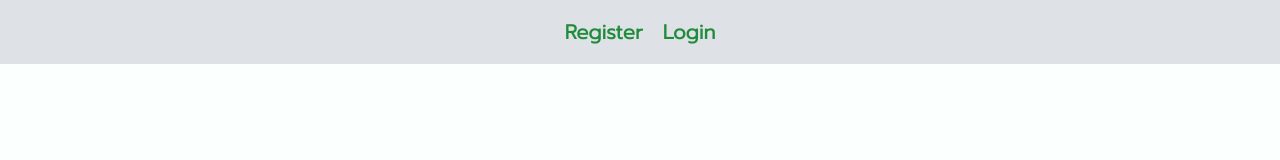
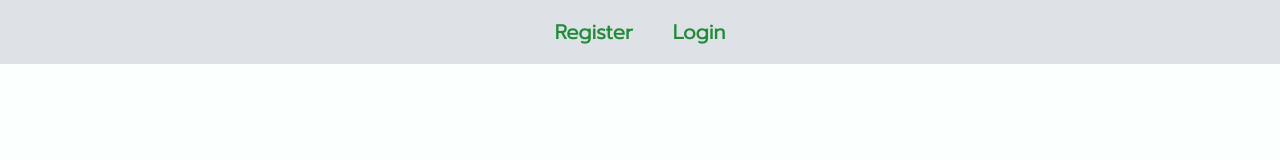
Before and after one commit to noureddinalsabbagh/Multi_Translator, a React (Create React App) app in the folder client/: page /login in a window 1280 px wide. Shown: the top 160 px of the page. Built offline with nearby package versions, Linux system fonts and the light colour scheme.

Commit message:
nav and quiz animation

```diff
--- a/client/src/animation/formAnimations.js
+++ b/client/src/animation/animationVarients.js
@@ -36,7 +36,7 @@ export const inputRightVariants = {
   },
 };
 
-export const buttonVariants = {
+export const slideUpVariants = {
   hidden: {
     y: '50vh',
   },
@@ -54,3 +54,16 @@ export const scaleFrames = {
     scale: [1, 1.5, 1, 1.5, 1, 1.5, 1],
   },
 };
+
+export const slidDown = {
+  hidden: {
+    y: '-50vh',
+  },
+  visible: {
+    y: 0,
+    transition: {
+      type: 'spring',
+      stiffness: 30,
+    },
+  },
+};
--- a/client/src/components/AccountSettings.jsx
+++ b/client/src/components/AccountSettings.jsx
@@ -16,9 +16,9 @@ import {
   fadeInVariants,
   inputLeftVariants,
   inputRightVariants,
-  buttonVariants,
+  slideUpVariants,
   scaleFrames,
-} from '../animation/formAnimations';
+} from '../animation/animationVarients';
 
 const AccountSettings = () => {
   const dispatch = useDispatch();
@@ -251,7 +251,7 @@ const AccountSettings = () => {
           type="submit"
           value="Save"
           className="settingsForm__button settingsForm__button--save"
-          variants={buttonVariants}
+          variants={slideUpVariants}
           initial="hidden"
           animate="visible"
         />
--- a/client/src/components/Login.jsx
+++ b/client/src/components/Login.jsx
@@ -5,11 +5,11 @@ import { sendLoginForm } from '../redux/actions/userActions';
 import SVG from '../images/login.svg';
 import { motion } from 'framer-motion';
 import {
-  buttonVariants,
+  slideUpVariants,
   fadeInVariants,
   inputLeftVariants,
   inputRightVariants,
-} from '../animation/formAnimations';
+} from '../animation/animationVarients';
 
 const Login = () => {
   const navigate = useNavigate();
@@ -87,7 +87,7 @@ const Login = () => {
           <motion.button
             className="loginForm__submit"
             type="submit"
-            variants={buttonVariants}
+            variants={slideUpVariants}
             initial="hidden"
             animate="visible"
           >
--- a/client/src/components/NavBar.jsx
+++ b/client/src/components/NavBar.jsx
@@ -1,8 +1,9 @@
-import React, { useEffect, useState } from 'react';
 import { useSelector } from 'react-redux';
 import { Link } from 'react-router-dom';
 import { useDispatch } from 'react-redux';
 import { logout } from '../redux/actions/userActions';
+import { motion } from 'framer-motion';
+import { slidDown } from '../animation/animationVarients';
 
 const NavBar = () => {
   const state = useSelector((state) => state.userReducer);
@@ -14,7 +15,12 @@ const NavBar = () => {
 
   return (
     <>
-      <ul className="navList">
+      <motion.ul
+        variants={slidDown}
+        initial="hidden"
+        animate="visible"
+        className="navList"
+      >
         {!state.isLoggedIn && (
           <div className="navList__loggedOut">
             <li>
@@ -60,7 +66,7 @@ const NavBar = () => {
             </li>
           </div>
         )}
-      </ul>
+      </motion.ul>
     </>
   );
 };
--- a/client/src/components/Quiz.jsx
+++ b/client/src/components/Quiz.jsx
@@ -4,6 +4,11 @@ import { languageConvert } from '../helpers/quizHelpers';
 import { getQuizData } from '../redux/actions/quizActions';
 import OptionCard from './OptionCard';
 import { Link } from 'react-router-dom';
+import { motion } from 'framer-motion';
+import {
+  fadeInVariants,
+  slideUpVariants,
+} from '../animation/animationVarients';
 
 const Quiz = () => {
   const state = useSelector((state) => state.quizReducer);
@@ -29,19 +34,36 @@ const Quiz = () => {
         </>
       ) : (
         <div className="quizContainer__quiz">
-          <h1 className="quizContainer__header">Test your skills</h1>
-          <p className="quizContainer__text">
+          <motion.h1
+            variants={fadeInVariants}
+            animate="visible"
+            initial="hidden"
+            className="quizContainer__header"
+          >
+            Test your skills
+          </motion.h1>
+          <motion.p
+            variants={fadeInVariants}
+            animate="visible"
+            initial="hidden"
+            className="quizContainer__text"
+          >
             Question: find the right translation for the following word:{' '}
             <strong>{quizData[questionIndex].text}</strong>
-          </p>
+          </motion.p>
 
-          <div className="quizContainer__answers">
+          <motion.div
+            className="quizContainer__answers"
+            variants={slideUpVariants}
+            animate="visible"
+            initial="hidden"
+          >
             {quizData[questionIndex].answers.map((item, ind) => {
               return <OptionCard item={item} key={ind} />;
             })}
             <h3 className="quizContainer__score">Your score:</h3>
             <h3> {score}</h3>
-          </div>
+          </motion.div>
 
           {showCorrect && (
             <p className="quizContainer__text">
--- a/client/src/components/Register.jsx
+++ b/client/src/components/Register.jsx
@@ -10,8 +10,8 @@ import {
   fadeInVariants,
   inputLeftVariants,
   inputRightVariants,
-  buttonVariants,
-} from '../animation/formAnimations';
+  slideUpVariants,
+} from '../animation/animationVarients';
 
 const Register = () => {
   const dispatch = useDispatch();
@@ -161,7 +161,7 @@ const Register = () => {
           className="registerForm__submit"
           type="submit"
           value="Register"
-          variants={buttonVariants}
+          variants={slideUpVariants}
           initial="hidden"
           animate="visible"
         />
--- a/client/src/components/Welcome.jsx
+++ b/client/src/components/Welcome.jsx
@@ -6,7 +6,7 @@ import SVG from '../images/undraw_completing_re_i7ap_verified.svg';
 
 // animation imports
 import { motion } from 'framer-motion';
-import { fadeInVariants } from '../animation/formAnimations';
+import { fadeInVariants } from '../animation/animationVarients';
 
 const Welcome = () => {
   const { code } = useParams();
--- a/client/src/scss/accountSettings.scss
+++ b/client/src/scss/accountSettings.scss
@@ -53,7 +53,6 @@
 
   &__langsDiv {
     max-width: 200px;
-    letter-spacing: vars.$letterSpacing;
     @include mix.flexBox(row, flex-start, center);
     text-align: center;
     flex-wrap: wrap;
@@ -61,7 +60,7 @@
   &__span {
     width: 40px;
     margin: 5px 10px;
-    padding: 0 2px;
+    padding: 0 1px;
     color: vars.$mainColor;
     cursor: pointer;
     border: 1px solid rgba(0, 0, 0, 0.493);
--- a/client/src/scss/navBar.scss
+++ b/client/src/scss/navBar.scss
@@ -19,14 +19,21 @@
   &__item {
     margin: 0 10px;
     color: vars.$mainColor;
+    padding: 10px;
+    border-radius: vars.$borderRadius;
+    transition: 0.5s;
 
     &--logout {
       cursor: pointer;
     }
+
+    &:hover {
+      background-color: darkgray;
+    }
   }
 
   &__loggedIn {
-    @include mix.flexBox(row, center, center);
+    @include mix.flexBox(row, space-around, center);
     width: 100%;
     height: 100%;
   }
```
